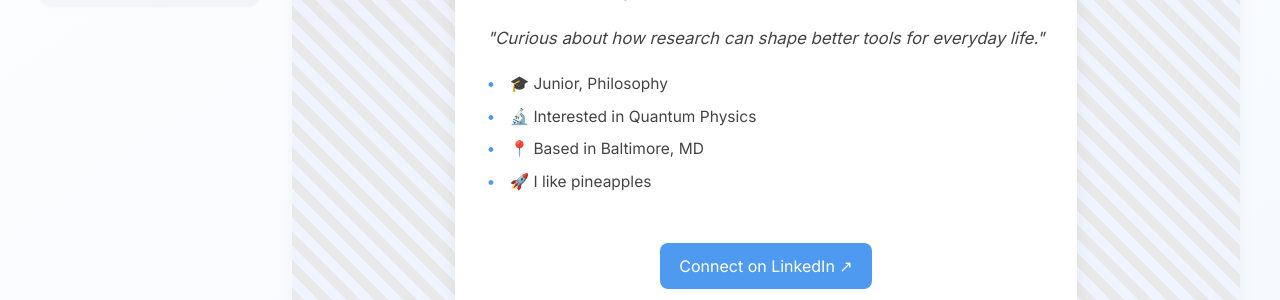
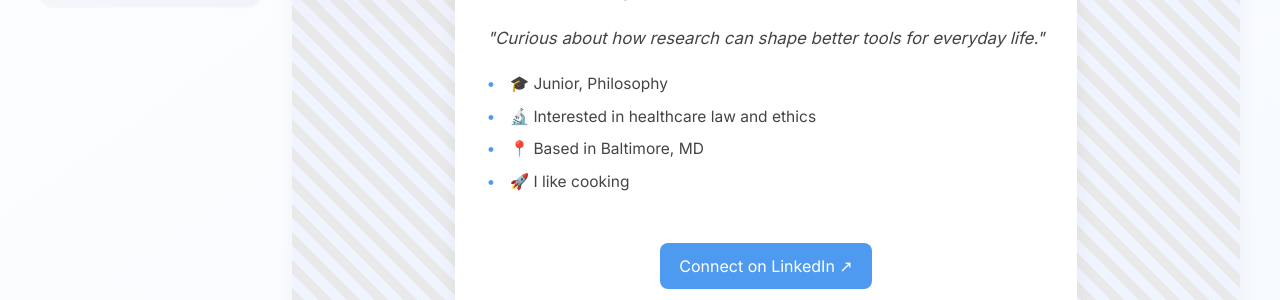
Before and after one commit to stephanieegwuchukwu-ai/stephanieegwuchukwu-aiceamls26.github.io, a Jekyll site: the page built from index.md, in a window 1280 px wide. Shown: the part 389-689 px from the top of the page. Built offline with Jekyll 4.4.1, drawn with Linux system fonts in a browser that asks for light colours; part of the change alters nothing that is shown.

Commit message:
Update index.md

```diff
--- a/index.md
+++ b/index.md
@@ -8,19 +8,19 @@ motto: "Curious about how research can shape better tools for everyday life."
 
 quick_facts:
   - "🎓 Junior, Philosophy"
-  - "🔬 Interested in Quantum Physics"
+  - "🔬 Interested in healthcare law and ethics"
   - "📍 Based in Baltimore, MD"
-  - "🚀 I like pineapples"
+  - "🚀 I like cooking"
 
-linkedin: https://www.linkedin.com/in/example
+linkedin: https://www.linkedin.com/in/stephanie-egwuchukwu/
 image: /assets/images/profile.svg
 
 # A "Currently" block — three short status lines for the home page.
 currently:
-  - label: Reading
-    text: "The Design of Everyday Things — Don Norman"
-  - label: Building
-    text: "A small Raspberry Pi sensor logging dashboard"
-  - label: Wondering
-    text: "How accessibility research can shape consumer hardware"
+  - label: Photography
+    text: "I love capuring little moment in nature, like the skies, buildings, and everything that catches my eye"
+  - label: Music
+    text: "I enjoy listening to a variety of genres, mostly gospel, it lets me relax and just be present in the moment"
+  - label: Community Outreach
+    text: "Giving back and supporting others is something I deeply value"
 ---
```
